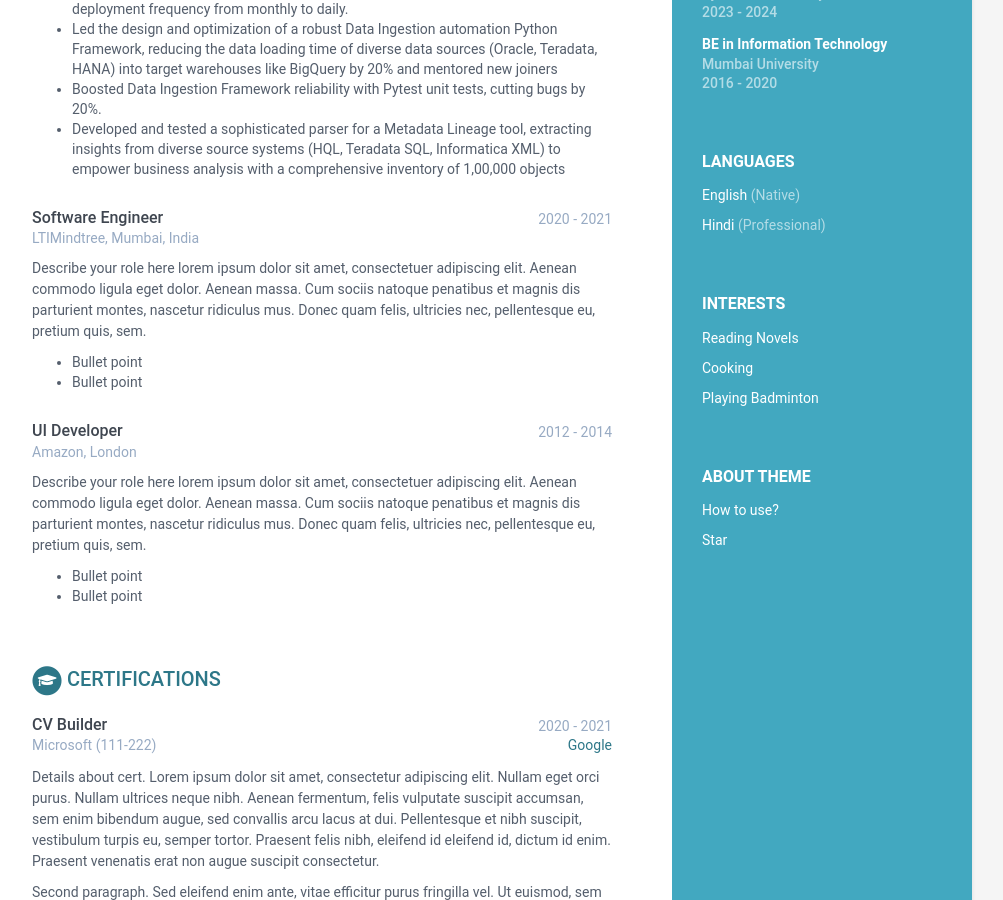
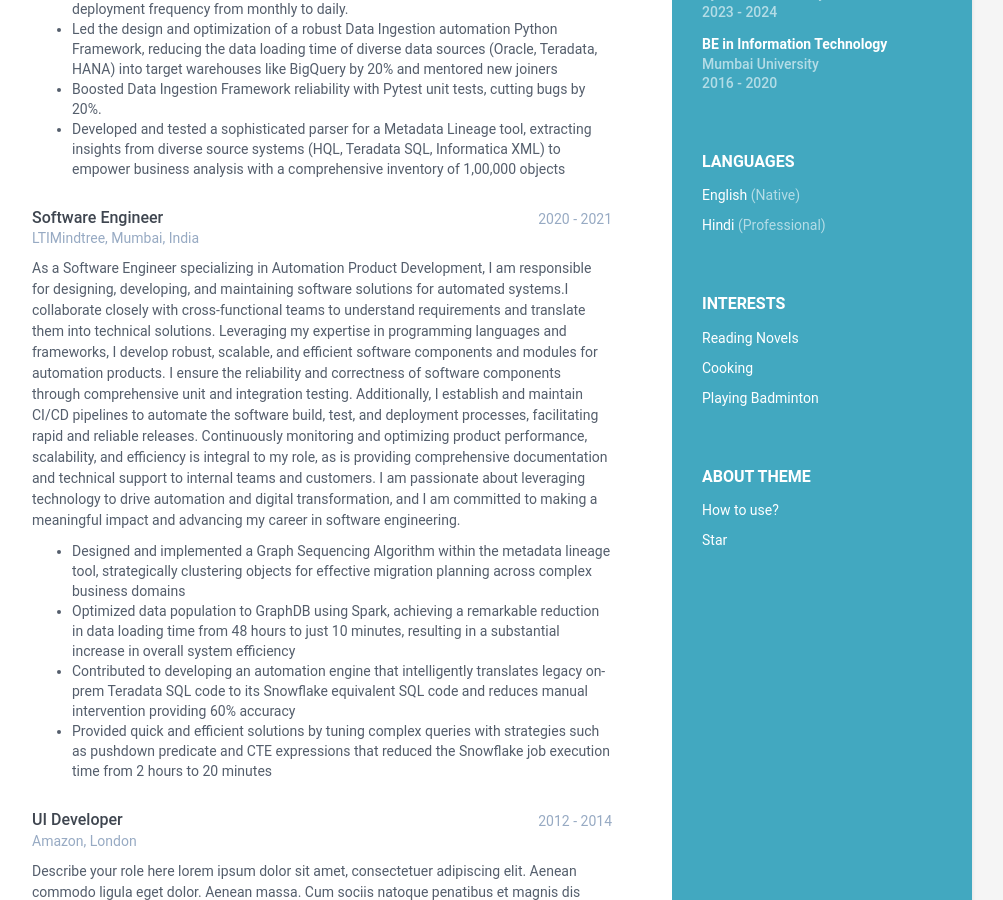
Before and after one commit to ArleneDcosta/ArleneDcosta.github.io, a Jekyll site: the page built from index.html, in a window 1280 px wide and 900 px high, scrolled down 682 px. Shown: the whole window, without its empty margins (168-1171 px from the left). Built offline with Jekyll 4.4.1, drawn with Linux system fonts in a browser that asks for light colours.

Commit message:
Updations in Portfolio

```diff
--- a/_data/data.yml
+++ b/_data/data.yml
@@ -106,13 +106,21 @@ experiences:
         time: 2020 - 2021
         company: LTIMindtree, Mumbai, India
         details: |
-          Describe your role here lorem ipsum dolor sit amet, consectetuer
-          adipiscing elit. Aenean commodo ligula eget dolor. Aenean massa.
-          Cum sociis natoque penatibus et magnis dis parturient montes,
-          nascetur ridiculus mus. Donec quam felis, ultricies nec,
-          pellentesque eu, pretium quis, sem.
-            - Bullet point
-            - Bullet point
+          As a Software Engineer specializing in Automation Product Development, I am responsible for designing, developing,
+          and maintaining software solutions for automated systems.I collaborate closely with cross-functional teams to understand
+          requirements and translate them into technical solutions. Leveraging my expertise in programming languages and
+          frameworks, I develop robust, scalable, and efficient software components and modules for automation products.
+          I ensure the reliability and correctness of software components through comprehensive unit and integration testing.
+          Additionally, I establish and maintain CI/CD pipelines to automate the software build, test, and deployment processes,
+          facilitating rapid and reliable releases. Continuously monitoring and optimizing product performance, scalability, and
+          efficiency is integral to my role, as is providing comprehensive documentation and technical support to internal teams
+          and customers. I am passionate about leveraging technology to drive automation and digital transformation, and I am committed to making a meaningful impact
+          and advancing my career in software engineering.
+            - Designed and implemented a Graph Sequencing Algorithm within the metadata lineage tool, strategically clustering objects for effective migration planning across complex business domains
+            - Optimized data population to GraphDB using Spark, achieving a remarkable reduction in data loading time from 48 hours to just 10 minutes, resulting in a substantial increase in overall system efficiency
+            - Contributed to developing an automation engine that intelligently translates legacy on-prem Teradata SQL code to its Snowflake equivalent SQL code and reduces manual intervention providing 60% accuracy
+            - Provided quick and efficient solutions by tuning complex queries with strategies such as pushdown predicate and CTE expressions that reduced the Snowflake job execution time from 2 hours to 20 minutes
+
       - role: UI Developer
         time: 2012 - 2014
         company: Amazon, London
```
